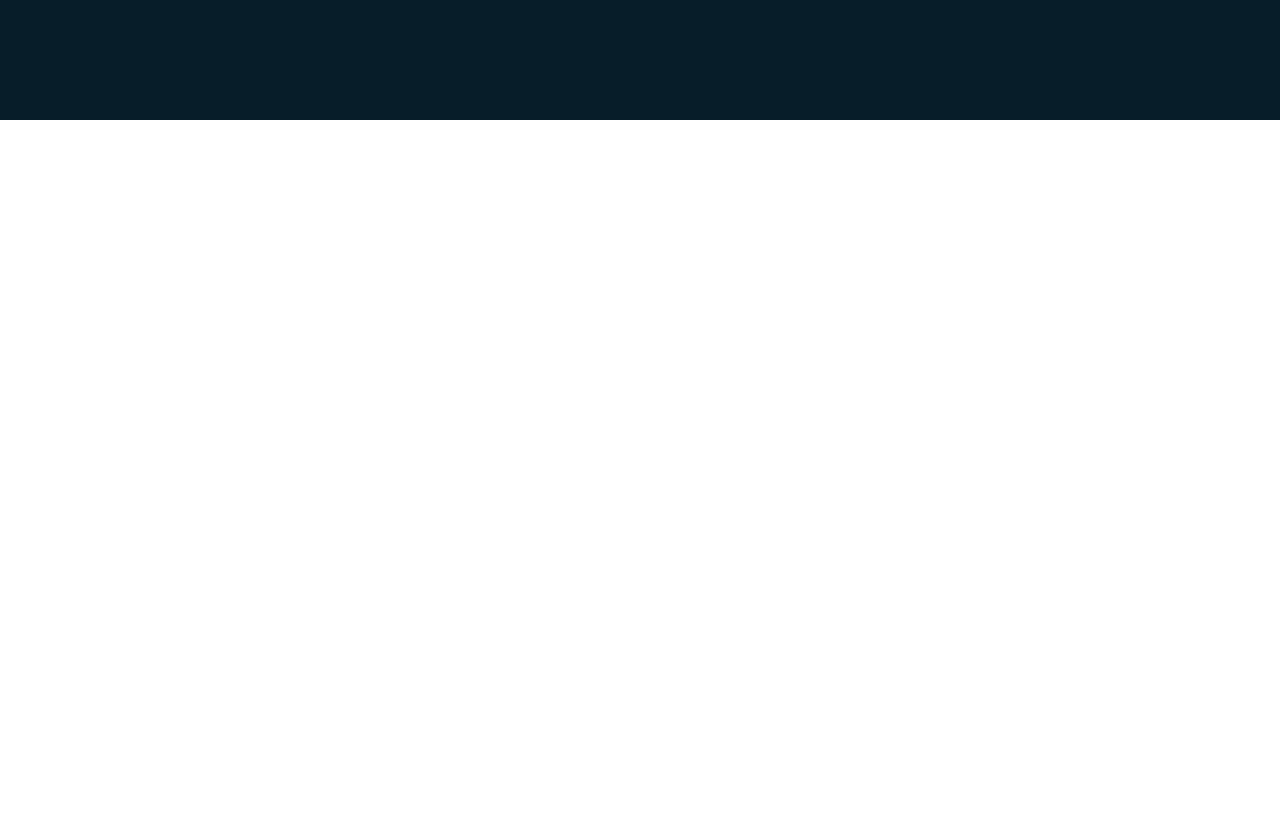
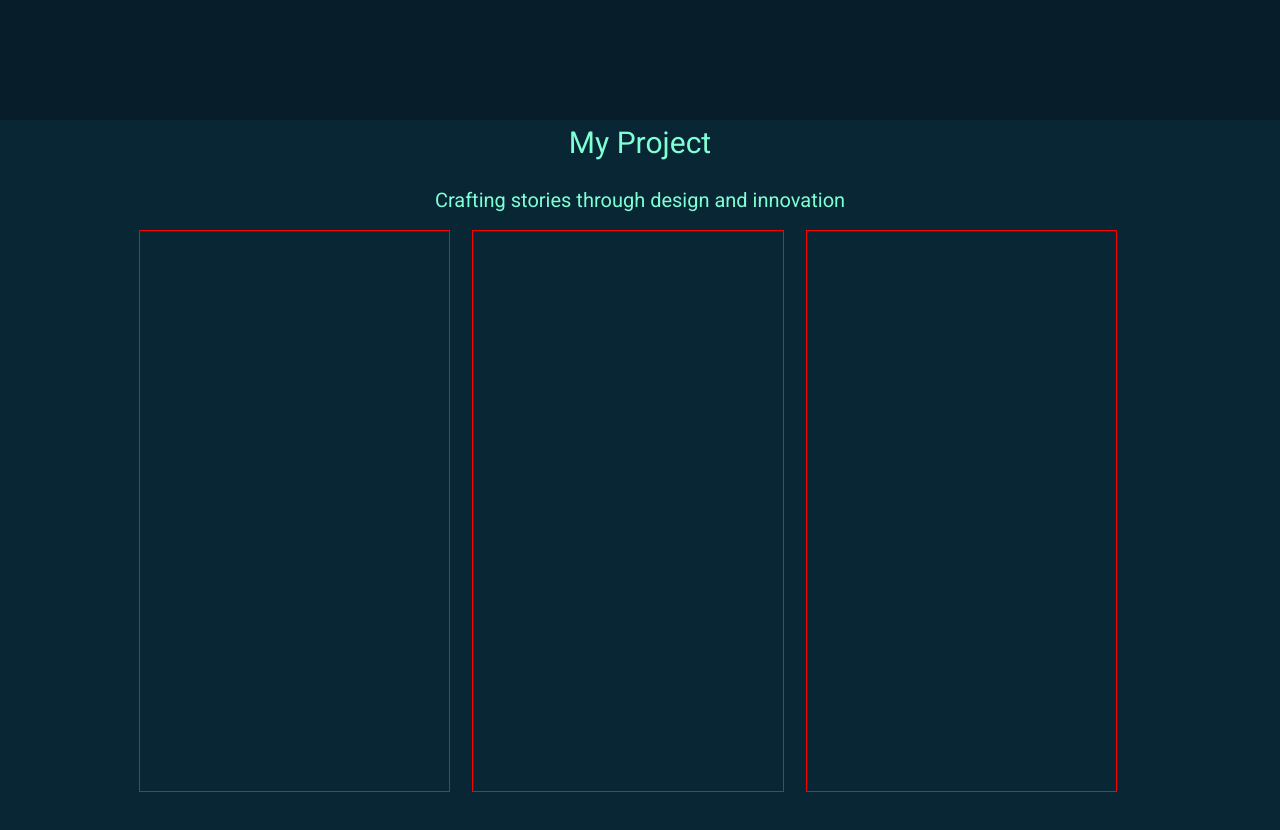
Before and after one commit to Minurte1/Portfolio, a React (Create React App) app: page / in a window 1280 px wide. Shown: the part 1580-2410 px from the top of the page. Before the commit the page ends 1796 px from the top, so only its background shows below. Built offline with nearby package versions, Linux system fonts and the light colour scheme.

Commit message:
cap nhat

```diff
--- /dev/null
+++ b/src/AboutUS.css
@@ -0,0 +1,5 @@
+#about {
+    width: 100%;
+    height: 1000px;
+    background-color: #092635;
+}
--- a/src/App.js
+++ b/src/App.js
@@ -7,6 +7,7 @@ import './App.css';
 import ScrollAnimation from 'react-animate-on-scroll';
 import './Appresponsive.css';
 import './Appproject.css';
+import './AboutUS.css'
 import { Container, Row, Col } from 'react-bootstrap';
 import 'bootstrap/dist/js/bootstrap.bundle.min.js';
 import AOS from 'aos';
@@ -269,17 +270,32 @@ const App = () => {
 
       </section>
 
-      <section id='about'> <ScrollAnimation animateIn="fadeIn" animateOut="fadeOut" duration={2} animateOnce={true}>
-        <h1 >Hello, Animated on Scroll!</h1>
-      </ScrollAnimation>
+      <section id='about'>
+        <Container className='Container-project-wrap'>
+          <p className='Container-project-Text'>My Project</p>
+          <p className='Container-project-Text-2'>Crafting stories through design and innovation</p>
 
-        <ScrollAnimation animateIn="zoomIn" animateOut="zoomOut" duration={1} animateOnce={true}>
-          <p>This is a sample text with scroll animation.</p>
-        </ScrollAnimation>
+          <Row className='Container-project-Box' >
+            <Col sm={6} md={4}>
+              <div className='project-1' >
+                {/* Nội dung cho project-1 */}
+              </div>
+            </Col>
+            <Col sm={6} md={4}>
+              <div className='project-2' >
+                {/* Nội dung cho project-2 */}
+              </div>
+            </Col>
+            <Col md={4}>
+              <div className='project-3' >
+                {/* Nội dung cho project-3 */}
+              </div>
+            </Col>
+          </Row>
+        </Container>
       </section>
       <section id='education'></section>
       <section id='skill'></section>
-      <section id='about'></section>
 
     </>
   );
```
